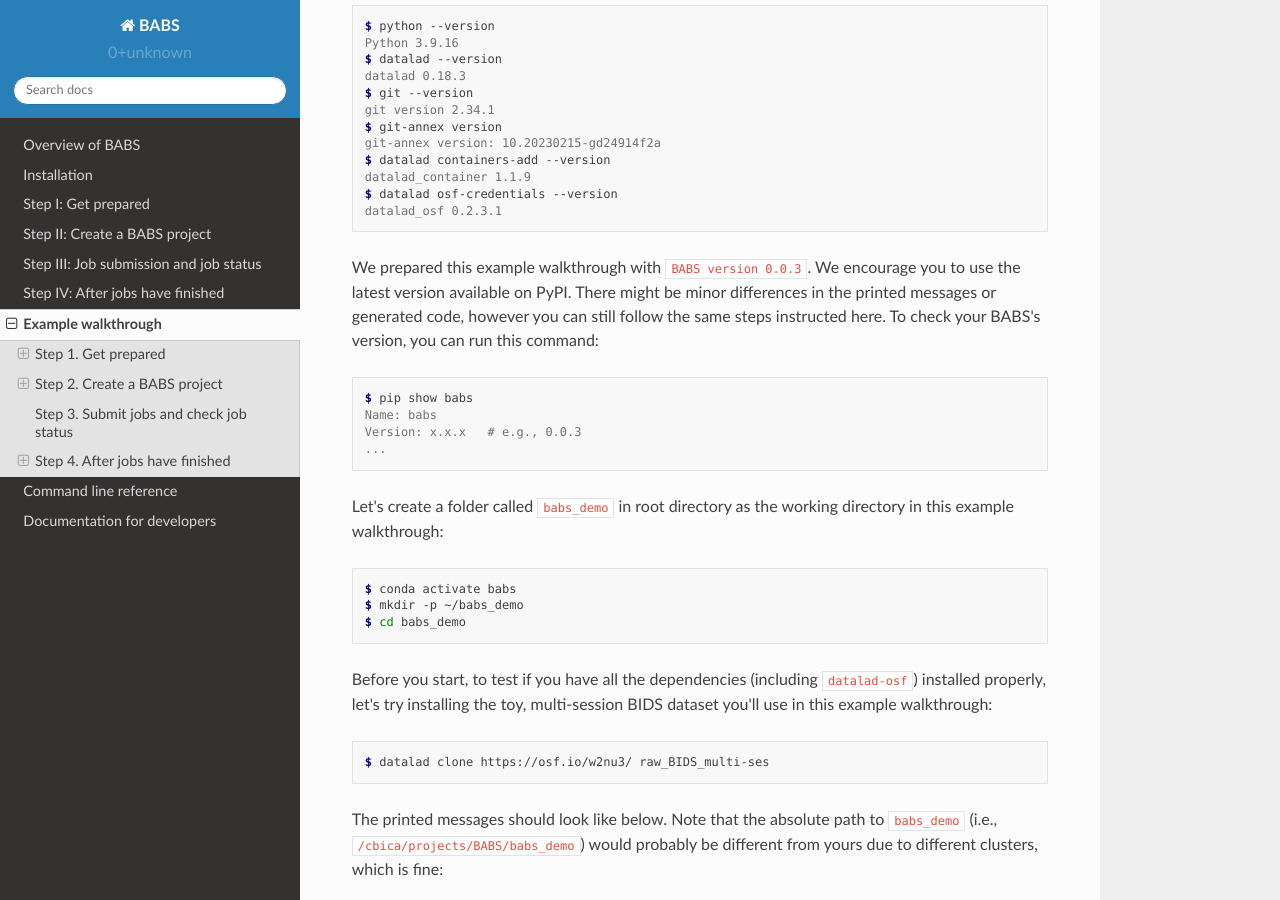
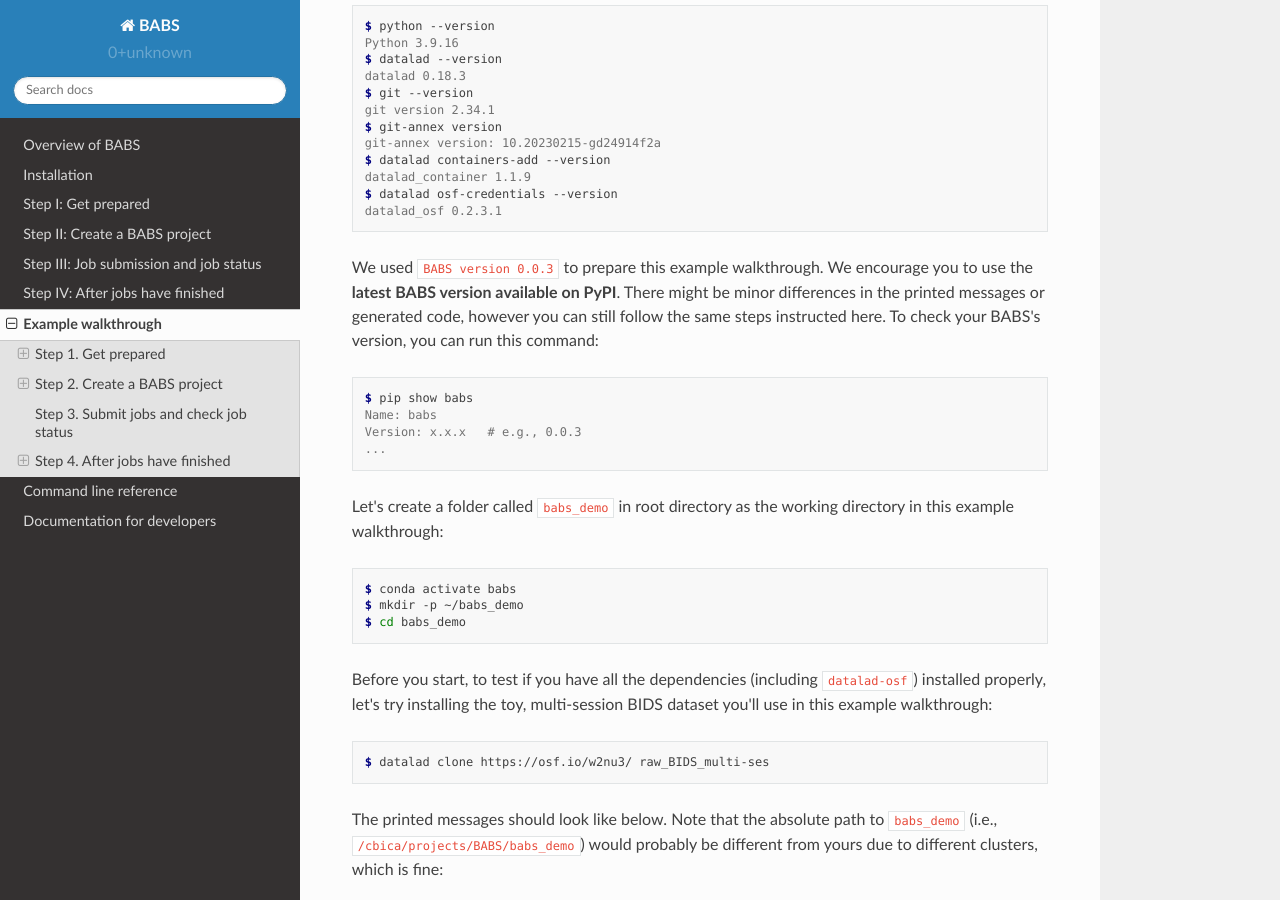
Before and after one commit to PennLINC/babs, a Sphinx documentation site: the page built from docs/source/walkthrough.rst, in a window 1280 px wide and 900 px high, scrolled down 797 px. Built offline with Sphinx 7.4.7 and the Read the Docs theme 2.0.0, drawn with Linux system fonts in a browser that asks for light colours.

Commit message:
minor revision re: BABS version

```diff
--- a/docs/source/walkthrough.rst
+++ b/docs/source/walkthrough.rst
@@ -41,8 +41,8 @@
     $ datalad osf-credentials --version
     datalad_osf 0.2.3.1
 
-We prepared this example walkthrough with ``BABS version 0.0.3``.
-We encourage you to use the latest version available on PyPI.
+We used ``BABS version 0.0.3`` to prepare this example walkthrough.
+We encourage you to use the **latest BABS version available on PyPI**.
 There might be minor differences in the printed messages or generated code,
 however you can still follow the same steps instructed here.
 To check your BABS's version, you can run this command:
```
